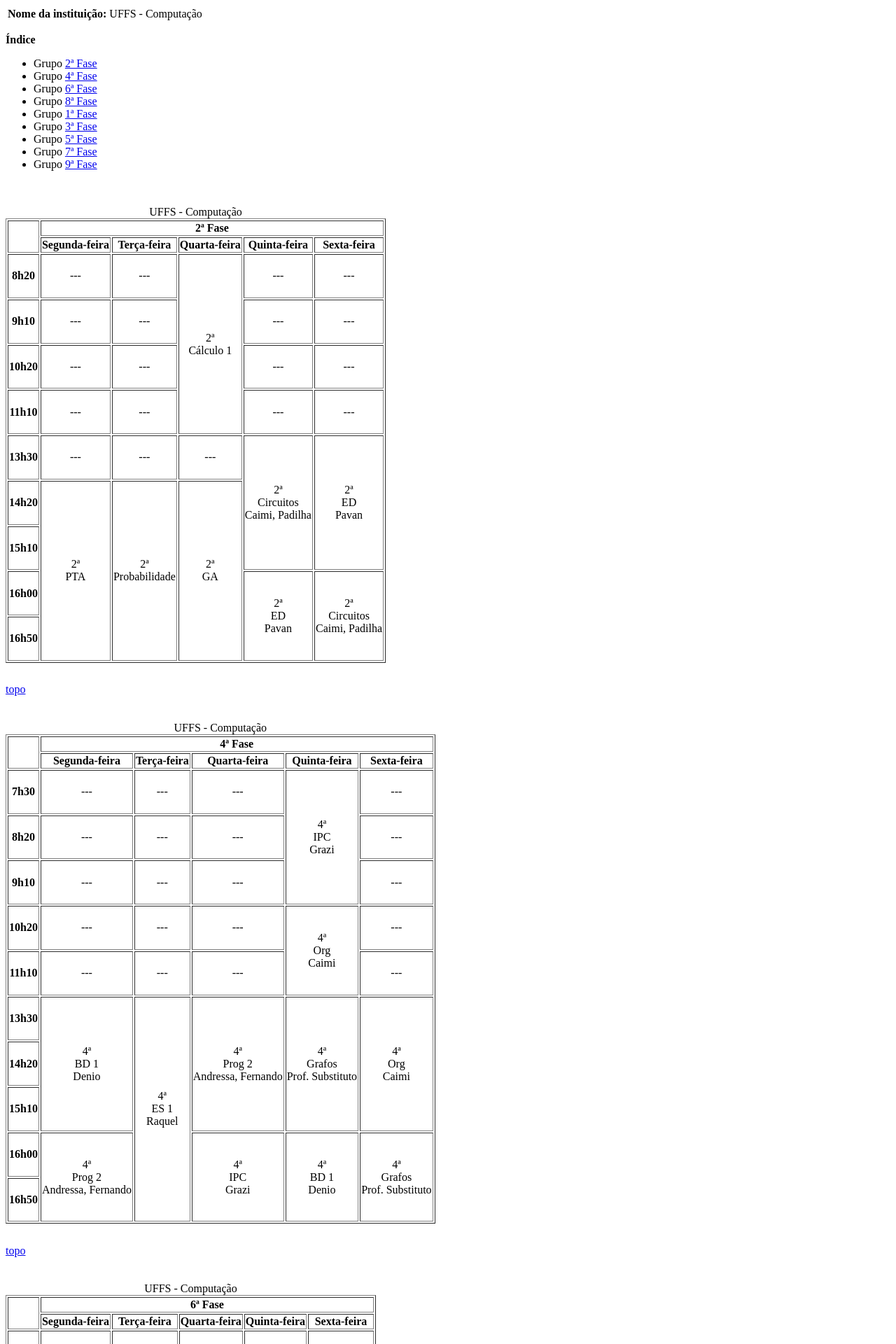
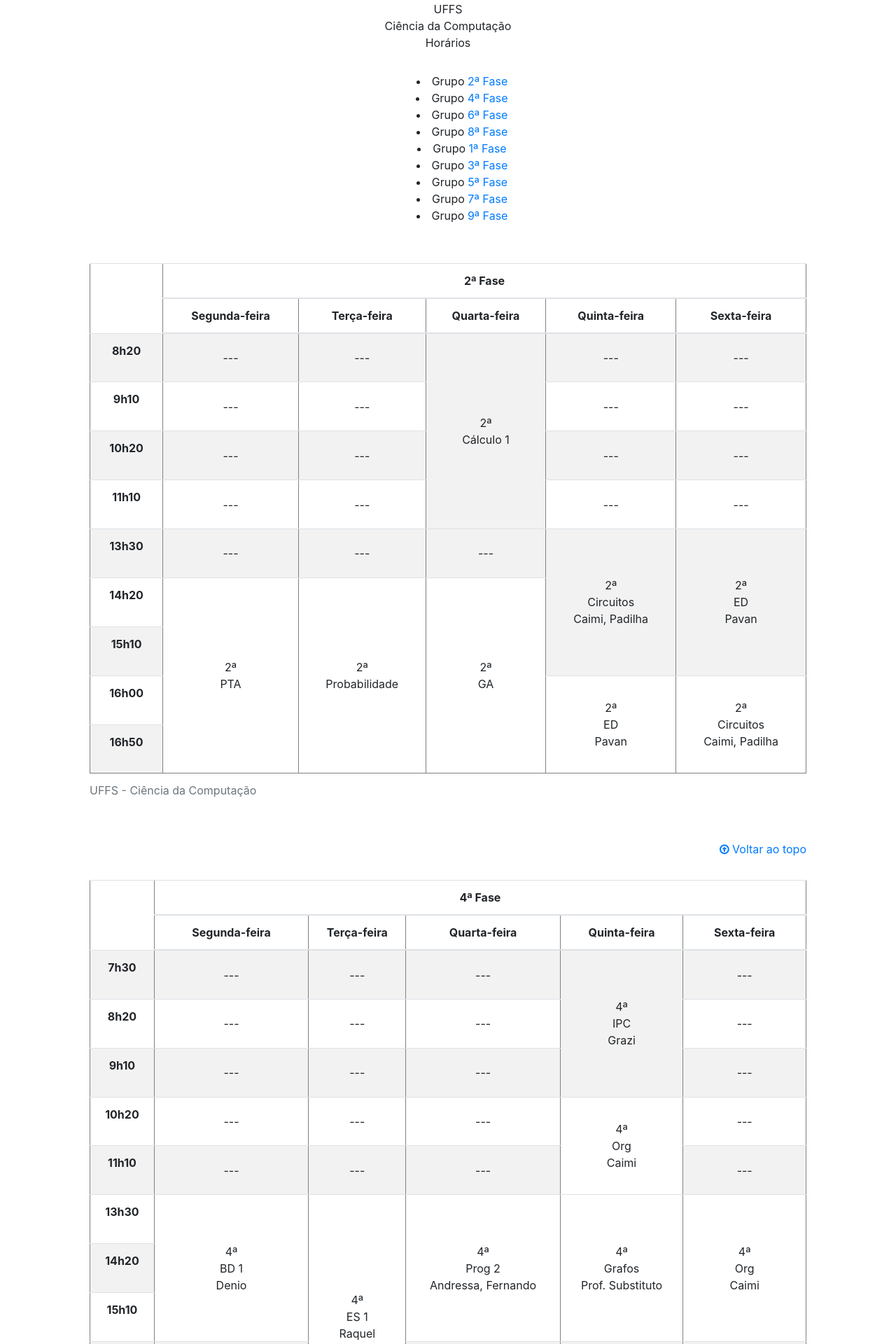
Before and after one commit to ccuffs/ccuffs.github.io, a Jekyll site: the page horario/horarios-2019-2-final/horarios_groups_days_horizontal.html, which Jekyll copies as it is, in a window 1280 px wide. Shown: the top 1920 px of the page at 70% size. Built offline with Jekyll 4.4.1, drawn with Linux system fonts in a browser that asks for light colours; some of the changed text lies outside the part shown.

Commit message:
Adiciona um pouco de amor ao layout

```diff
--- a/horario/horarios-2019-2-final/horarios_groups_days_horizontal.html
+++ b/horario/horarios-2019-2-final/horarios_groups_days_horizontal.html
@@ -3,19 +3,20 @@
 
 <html xmlns="http://www.w3.org/1999/xhtml" lang="pt-BR" xml:lang="pt-BR">
   <head>
-    <title>UFFS - Computação</title>
+    <title>UFFS - Ciência da Computação</title>
     <meta http-equiv="Content-Type" content="text/html; charset=UTF-8" />
-    <link rel="stylesheet" media="all" href="horarios_stylesheet.css" type="text/css" />
+    <link rel="stylesheet" media="all" href="horarios_stylesheet.css?20190712" type="text/css" />
+    <link rel="stylesheet" href="https://stackpath.bootstrapcdn.com/bootstrap/4.3.1/css/bootstrap.min.css" integrity="sha384-ggOyR0iXCbMQv3Xipma34MD+dH/1fQ784/j6cY/iJTQUOhcWr7x9JvoRxT2MZw1T" crossorigin="anonymous">
+    <link rel="stylesheet" media="all" href="https://stackpath.bootstrapcdn.com/font-awesome/4.7.0/css/font-awesome.min.css" type="text/css" />
   </head>
 
   <body id="top">
     <table>
-      <tr align="left" valign="top">
-        <th>Nome da instituição:</th>
-        <td>UFFS - Computação</td>
+      <tr align="center" valign="top">
+        <td>UFFS<br />Ciência da Computação<br />Horários</td>
       </tr>
     </table>
-    <p><strong>Índice</strong></p>
+
     <ul>
       <li>
         Grupo <a href="#table_2">2ª Fase</a>
@@ -47,8 +48,8 @@
     </ul>
     <p>&nbsp;</p>
 
-    <table id="table_2" border="1" class="odd_table">
-      <caption>UFFS - Computação</caption>
+    <table id="table_2" border="1" class="odd_table  table table-striped">
+      <caption>UFFS - Ciência da Computação</caption>
       <thead>
         <tr><td rowspan="2"></td><th colspan="5">2ª Fase</th></tr>
         <tr>
@@ -147,10 +148,10 @@
       </tbody>
     </table>
 
-    <p class="back"><a href="#top">topo</a></p>
+    <p class="back"><a href="#top"><i class="fa fa-arrow-circle-o-up"></i> Voltar ao topo</a></p>
 
-    <table id="table_5" border="1" class="even_table">
-      <caption>UFFS - Computação</caption>
+    <table id="table_5" border="1" class="even_table  table table-striped">
+      <caption>UFFS - Ciência da Computação</caption>
       <thead>
         <tr><td rowspan="2"></td><th colspan="5">4ª Fase</th></tr>
         <tr>
@@ -256,10 +257,10 @@
       </tbody>
     </table>
 
-    <p class="back"><a href="#top">topo</a></p>
+    <p class="back"><a href="#top"><i class="fa fa-arrow-circle-o-up"></i> Voltar ao topo</a></p>
 
-    <table id="table_8" border="1" class="odd_table">
-      <caption>UFFS - Computação</caption>
+    <table id="table_8" border="1" class="odd_table  table table-striped">
+      <caption>UFFS - Ciência da Computação</caption>
       <thead>
         <tr><td rowspan="2"></td><th colspan="5">6ª Fase</th></tr>
         <tr>
@@ -358,10 +359,10 @@
       </tbody>
     </table>
 
-    <p class="back"><a href="#top">topo</a></p>
+    <p class="back"><a href="#top"><i class="fa fa-arrow-circle-o-up"></i> Voltar ao topo</a></p>
 
-    <table id="table_11" border="1" class="even_table">
-      <caption>UFFS - Computação</caption>
+    <table id="table_11" border="1" class="even_table  table table-striped">
+      <caption>UFFS - Ciência da Computação</caption>
       <thead>
         <tr><td rowspan="2"></td><th colspan="5">8ª Fase</th></tr>
         <tr>
@@ -432,10 +433,10 @@
       </tbody>
     </table>
 
-    <p class="back"><a href="#top">topo</a></p>
+    <p class="back"><a href="#top"><i class="fa fa-arrow-circle-o-up"></i> Voltar ao topo</a></p>
 
-    <table id="table_14" border="1" class="odd_table">
-      <caption>UFFS - Computação</caption>
+    <table id="table_14" border="1" class="odd_table  table table-striped">
+      <caption>UFFS - Ciência da Computação</caption>
       <thead>
         <tr><td rowspan="2"></td><th colspan="5">1ª Fase</th></tr>
         <tr>
@@ -499,10 +500,10 @@
       </tbody>
     </table>
 
-    <p class="back"><a href="#top">topo</a></p>
+    <p class="back"><a href="#top"><i class="fa fa-arrow-circle-o-up"></i> Voltar ao topo</a></p>
 
-    <table id="table_17" border="1" class="even_table">
-      <caption>UFFS - Computação</caption>
+    <table id="table_17" border="1" class="even_table  table table-striped">
+      <caption>UFFS - Ciência da Computação</caption>
       <thead>
         <tr><td rowspan="2"></td><th colspan="5">3ª Fase</th></tr>
         <tr>
@@ -566,10 +567,10 @@
       </tbody>
     </table>
 
-    <p class="back"><a href="#top">topo</a></p>
+    <p class="back"><a href="#top"><i class="fa fa-arrow-circle-o-up"></i> Voltar ao topo</a></p>
 
-    <table id="table_20" border="1" class="odd_table">
-      <caption>UFFS - Computação</caption>
+    <table id="table_20" border="1" class="odd_table  table table-striped">
+      <caption>UFFS - Ciência da Computação</caption>
       <thead>
         <tr><td rowspan="2"></td><th colspan="5">5ª Fase</th></tr>
         <tr>
@@ -633,10 +634,10 @@
       </tbody>
     </table>
 
-    <p class="back"><a href="#top">topo</a></p>
+    <p class="back"><a href="#top"><i class="fa fa-arrow-circle-o-up"></i> Voltar ao topo</a></p>
 
-    <table id="table_23" border="1" class="even_table">
-      <caption>UFFS - Computação</caption>
+    <table id="table_23" border="1" class="even_table  table table-striped">
+      <caption>UFFS - Ciência da Computação</caption>
       <thead>
         <tr><td rowspan="2"></td><th colspan="5">7ª Fase</th></tr>
         <tr>
@@ -700,10 +701,10 @@
       </tbody>
     </table>
 
-    <p class="back"><a href="#top">topo</a></p>
+    <p class="back"><a href="#top"><i class="fa fa-arrow-circle-o-up"></i> Voltar ao topo</a></p>
 
-    <table id="table_26" border="1" class="odd_table">
-      <caption>UFFS - Computação</caption>
+    <table id="table_26" border="1" class="odd_table  table table-striped">
+      <caption>UFFS - Ciência da Computação</caption>
       <thead>
         <tr><td rowspan="2"></td><th colspan="5">9ª Fase</th></tr>
         <tr>
@@ -765,7 +766,10 @@
       </tbody>
     </table>
 
-    <p class="back"><a href="#top">topo</a></p>
+    <p class="back"><a href="#top"><i class="fa fa-arrow-circle-o-up"></i> Voltar ao topo</a></p>
 
+    <script src="https://code.jquery.com/jquery-3.3.1.slim.min.js" integrity="sha384-q8i/X+965DzO0rT7abK41JStQIAqVgRVzpbzo5smXKp4YfRvH+8abtTE1Pi6jizo" crossorigin="anonymous"></script>
+    <script src="https://cdnjs.cloudflare.com/ajax/libs/popper.js/1.14.7/umd/popper.min.js" integrity="sha384-UO2eT0CpHqdSJQ6hJty5KVphtPhzWj9WO1clHTMGa3JDZwrnQq4sF86dIHNDz0W1" crossorigin="anonymous"></script>
+    <script src="https://stackpath.bootstrapcdn.com/bootstrap/4.3.1/js/bootstrap.min.js" integrity="sha384-JjSmVgyd0p3pXB1rRibZUAYoIIy6OrQ6VrjIEaFf/nJGzIxFDsf4x0xIM+B07jRM" crossorigin="anonymous"></script>
   </body>
 </html>
--- a/horario/horarios-2019-2-final/horarios_stylesheet.css
+++ b/horario/horarios-2019-2-final/horarios_stylesheet.css
@@ -7,14 +7,37 @@
 /* Excluir "page-break-before: always;" em "table.even_table" e em "table.odd_table" para pular as quebras de página. */
 /* Para ocultar um elemento, basta escrever a seguinte expressão no elemento: "display:none;" (sem aspas). */
 
+body {
+  text-align: center;
+}
+
 p.back {
-  margin-top: 4ex;
-  margin-bottom: 5ex;
+  width: 80%;
+  padding-top: 2em;
+  padding-bottom: 2em;
+  text-align: right;
+  margin: 0 auto;
 }
+
+ul {
+  text-align: center;
+  margin-left: auto;
+  margin-right: auto;
+  list-style-position: inside;
+  padding-top: 30px;
+}
+
 
 table {
   text-align: center;
   page-break-inside: avoid;
+  margin-left: auto;
+  margin-right: auto;
+  width: 80% !important;
+}
+
+td {
+  vertical-align: middle !important;
 }
 
 table.odd_table {
```
